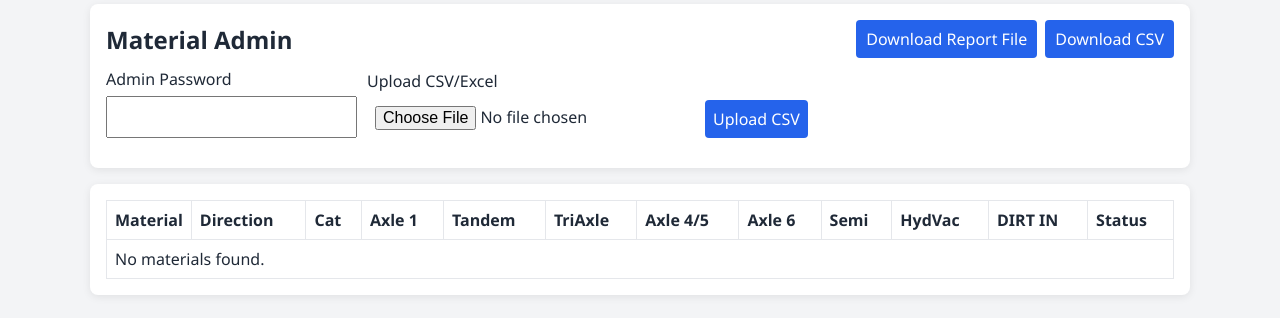
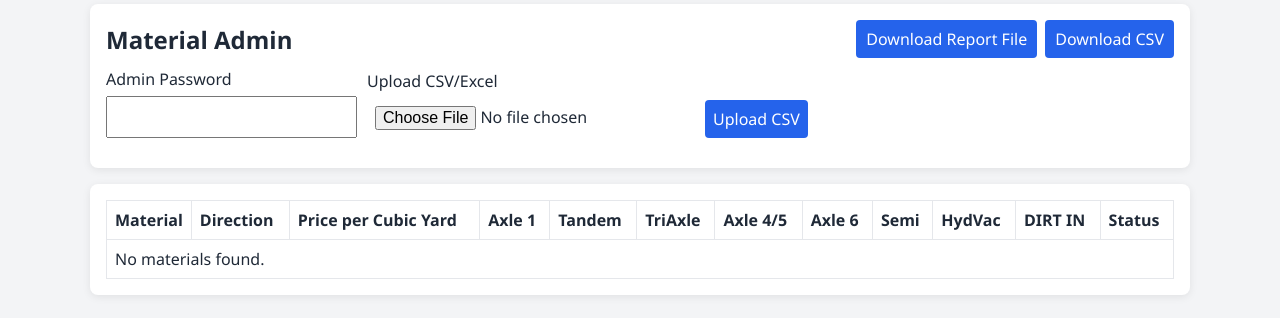
Before and after one commit to Pranava-mre/McCraken-Ticket-System, a Flask app: template templates/admin_materials.html in a window 1280 px wide. Shown: the part 152-470 px from the top of the page. Run offline with Flask 3, Linux system fonts and the light colour scheme; the template is opened without the code that fills it, so the values that code supplies are empty; parts of the project's set-up code (start-up, migrations or seed data) failed here and were passed over; some libraries are stand-ins or nearby versions.

Commit message:
updated materials table

```diff
--- a/app.py
+++ b/app.py
@@ -1021,7 +1021,7 @@ def materials_report_to_pdf_bytes(materials):
     elements.append(Spacer(1, 12))
 
     table_data = [[
-        "Material", "Direction", "Cat",
+        "Material", "Direction", "Price per Cubic Yard",
         "Axle 1", "Tandem", "TriAxle", "Axle 4-5", "Axle 6", "Semi", "HydVac", "Dirt In",
         "Status",
     ]]
@@ -1030,7 +1030,7 @@ def materials_report_to_pdf_bytes(materials):
         table_data.append([
             Paragraph(str(m["material_name"] or ""), normal),
             Paragraph(str(m["direction"] or ""), normal),
-            Paragraph(str(m["cat"] or ""), normal),
+            Paragraph(f"${float(m['cost_per_cy']):.2f}" if m["cost_per_cy"] is not None else "", normal),
             Paragraph(f"{float(m['axle_1']):.2f}" if m["axle_1"] is not None else "", normal),
             Paragraph(f"{float(m['tandem']):.2f}" if m["tandem"] is not None else "", normal),
             Paragraph(f"{float(m['triaxle']):.2f}" if m["triaxle"] is not None else "", normal),
@@ -1044,7 +1044,7 @@ def materials_report_to_pdf_bytes(materials):
 
     table = Table(
         table_data,
-        colWidths=[90, 45, 30, 38, 38, 38, 38, 38, 38, 45, 38, 38, 45],
+        colWidths=[90, 45, 50, 38, 38, 38, 38, 38, 38, 45, 38, 38, 45],
         repeatRows=1,
     )
     table.setStyle(TableStyle([
@@ -2384,7 +2384,7 @@ def admin_materials():
     with db.cursor() as cursor:
         cursor.execute(
             """
-            SELECT id, cat, material AS material_name, direction,
+            SELECT id, cat, material AS material_name, cost_per_cy, direction,
             axle_1, tandem, triaxle, axle_4_5, axle_6, semi, hydvac, dirt_in, active
             FROM material_price
             ORDER BY active DESC, direction, material
@@ -2400,7 +2400,7 @@ def export_materials_pdf():
     with db.cursor() as cursor:
         cursor.execute(
             """
-            SELECT id, cat, material AS material_name, direction,
+            SELECT id, cat, material AS material_name, cost_per_cy, direction,
             axle_1, tandem, triaxle, axle_4_5, axle_6, semi, hydvac, dirt_in, active
             FROM material_price
             ORDER BY active DESC, direction, material
@@ -2436,7 +2436,7 @@ def export_materials_csv():
     with db.cursor() as cursor:
         cursor.execute(
             """
-            SELECT id, cat, material AS material_name, direction,
+            SELECT id, cat, material AS material_name, cost_per_cy, direction,
             axle_1, tandem, triaxle, axle_4_5, axle_6, semi, hydvac, dirt_in, active
             FROM material_price
             ORDER BY id
@@ -2450,6 +2450,7 @@ def export_materials_csv():
         "id",
         "cat",
         "material_name",
+        "cost_per_cy",
         "direction",
         "axle_1",
         "tandem",
@@ -2467,6 +2468,7 @@ def export_materials_csv():
             row["id"],
             row["cat"],
             row["material_name"],
+            row["cost_per_cy"],
             row["direction"],
             row["axle_1"],
             row["tandem"],
@@ -2529,6 +2531,7 @@ def import_materials_csv():
         "id",
         "cat",
         "material_name",
+        "cost_per_cy",
         "direction",
         "axle_1",
         "tandem",
@@ -2540,6 +2543,16 @@ def import_materials_csv():
         "dirt_in",
         "active",
     }
+    axle_keys = [
+    "axle_1",
+    "tandem",
+    "triaxle",
+    "axle_4_5",
+    "axle_6",
+    "semi",
+    "hydvac",
+    "dirt_in",
+    ]
 
     sample_columns = {str(k).strip().lower() for k in raw_rows[0][1].keys()}
     missing = sorted(required_columns - sample_columns)
@@ -2557,6 +2570,7 @@ def import_materials_csv():
             material_id = int(raw_id) if raw_id else None
             cat = int(str(row_map.get("cat") or "").strip())
             material_name = str(row_map.get("material_name") or "").strip()
+            cost_per_cy = float(str(row_map.get("cost_per_cy") or "").strip())
             direction = str(row_map.get("direction") or "").strip().upper()
             if not material_name:
                 raise ValueError("material_name is required")
@@ -2564,9 +2578,9 @@ def import_materials_csv():
                 raise ValueError("direction must be IN or OUT")
 
             axle_values = []
-            for idx in range(1, 10):
-                axle_raw = str(row_map.get(f"axle{idx}") or "").strip()
-                axle_values.append(None if axle_raw == "" else float(axle_raw))
+            for key in axle_keys:
+                val = str(row_map.get(key) or "").strip()
+                axle_values.append(None if val == "" else float(val))
 
             active_value = parse_material_active_value(row_map.get("active"), use_boolean_active)
 
@@ -2575,6 +2589,7 @@ def import_materials_csv():
                 cat,
                 material_name,
                 direction,
+                cost_per_cy,
                 *axle_values,
                 active_value,
             ))
@@ -2597,6 +2612,7 @@ def import_materials_csv():
                         SET cat = %s,
                             material = %s,
                             direction = %s,
+                            cost_per_cy = %s,
                             axle_1 = %s,
                             tandem = %s,
                             triaxle = %s,
@@ -2618,11 +2634,11 @@ def import_materials_csv():
                 cursor.execute(
                     """
                     INSERT INTO material_price (
-                        cat, material, direction,
+                        cat, material, cost_per_cy, direction,
                         axle_1, tandem, triaxle, axle_4_5, axle_6, semi, hydvac, dirt_in,
                         active
                     )
-                    VALUES (%s, %s, %s, %s, %s, %s, %s, %s, %s, %s, %s, %s)
+                    VALUES (%s, %s, %s, %s, %s, %s, %s, %s, %s, %s, %s, %s, %s)
                     """,
                     values,
                 )
--- a/templates/admin_materials.html
+++ b/templates/admin_materials.html
@@ -28,7 +28,7 @@
             <tr>
                 <th>Material</th>
                 <th>Direction</th>
-                <th>Cat</th>
+                <th>Price per Cubic Yard</th>
                 <th>Axle 1</th>
                 <th>Tandem</th>
                 <th>TriAxle</th>
@@ -45,7 +45,7 @@
             <tr>
                 <td>{{ m.material_name }}</td>
                 <td>{{ m.direction }}</td>
-                <td>{{ m.cat }}</td>
+                <td>{{ m.cost_per_cy }}</td>
                 <td>{{ m.axle_1 if m.axle_1 is not none else '' }}</td>
                 <td>{{ m.tandem if m.tandem is not none else '' }}</td>
                 <td>{{ m.triaxle if m.triaxle is not none else '' }}</td>
```
Also changed, not shown: data/jobs_remote_cache.csv, 1 other file.
